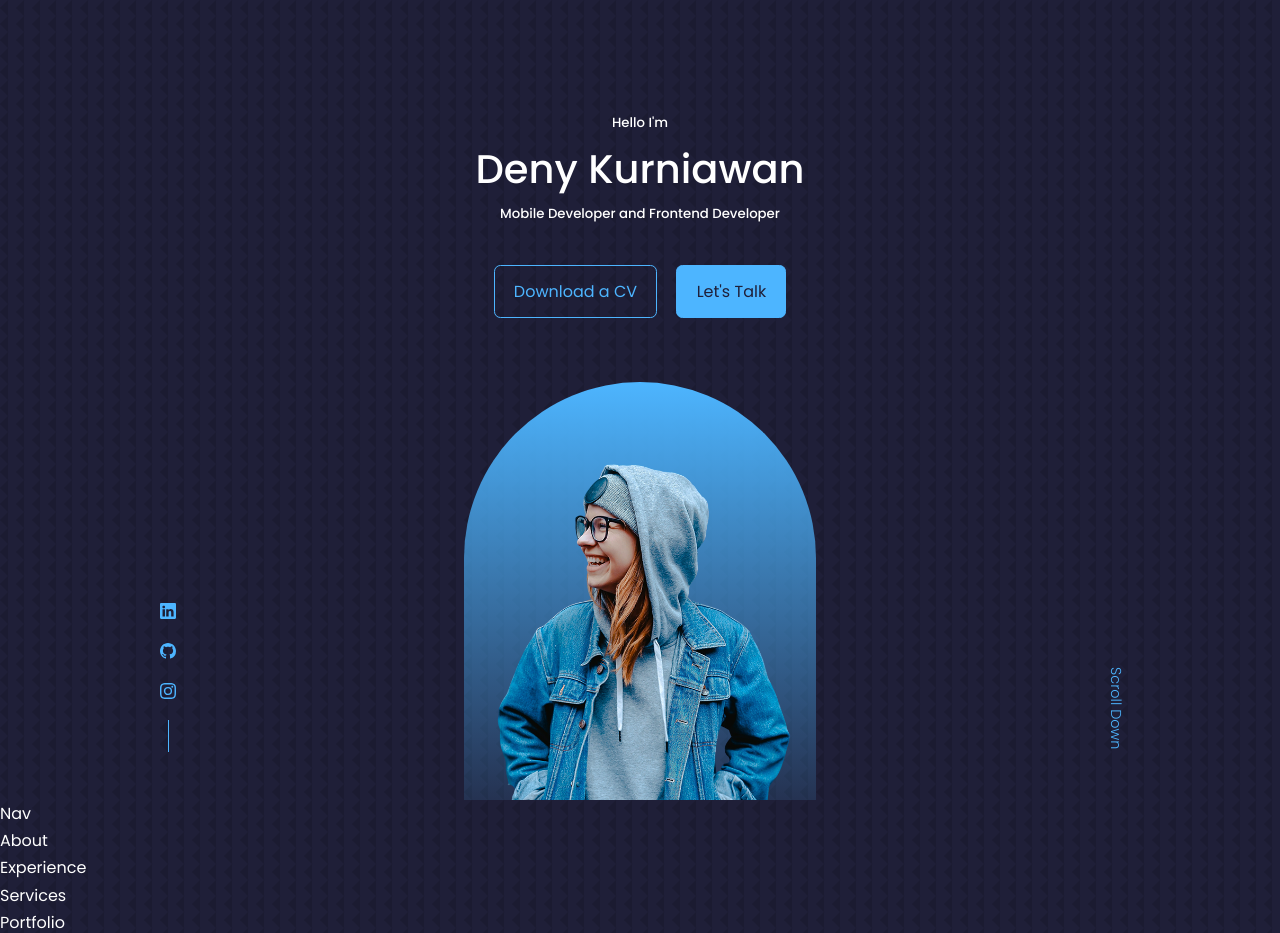
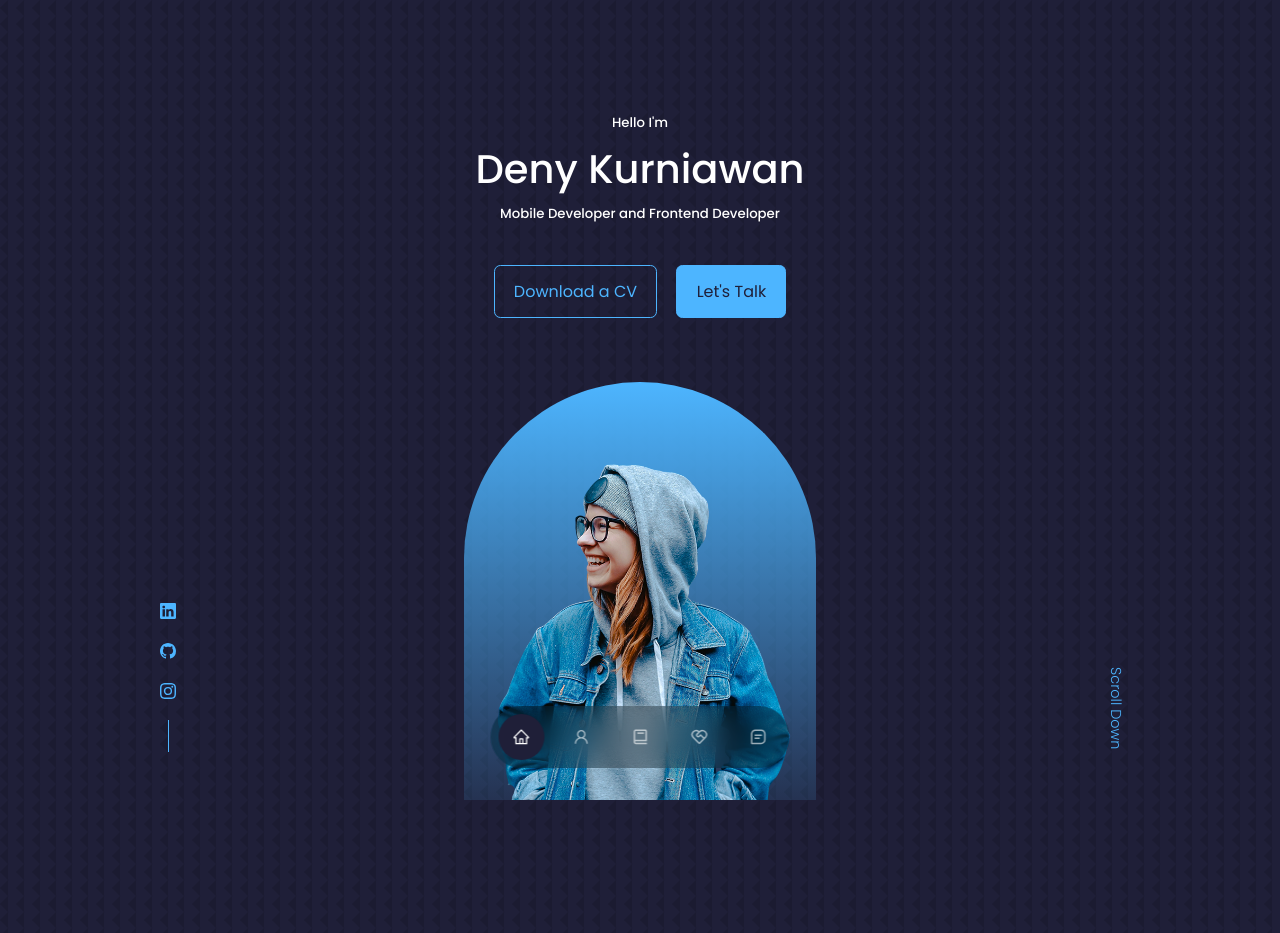
Before and after one commit to dekakrens/portfolio, a React (Create React App) app: page / in a window 1280 px wide. Shown: the top 933 px of the page. Built offline with nearby package versions, Linux system fonts and the light colour scheme.

Commit message:
Nav is done

```diff
--- a/src/components/about/About.jsx
+++ b/src/components/about/About.jsx
@@ -2,7 +2,7 @@
 import "./about.css";
 
 const About = () => {
-  return <div>About</div>;
+  return <section id="about">About</section>;
 };
 
 export default About;
--- a/src/components/contact/Contact.jsx
+++ b/src/components/contact/Contact.jsx
@@ -2,7 +2,7 @@
 import "./contact.css";
 
 const Contact = () => {
-  return <div>Contact</div>;
+  return <section id="contact">Contact</section>;
 };
 
 export default Contact;
--- a/src/components/experience/Experience.jsx
+++ b/src/components/experience/Experience.jsx
@@ -2,7 +2,7 @@
 import "./experience.css";
 
 const Experience = () => {
-  return <div>Experience</div>;
+  return <section id="experience">Experience</section>;
 };
 
 export default Experience;
--- a/src/components/nav/Nav.jsx
+++ b/src/components/nav/Nav.jsx
@@ -1,8 +1,50 @@
-import React from "react";
+import React, { useState } from "react";
 import "./nav.css";
+import { AiOutlineHome, AiOutlineUser } from "react-icons/ai";
+import { BiBook, BiMessageSquareDetail } from "react-icons/bi";
+import { RiServiceLine } from "react-icons/ri";
 
 const Nav = () => {
-  return <div>Nav</div>;
+  const [activeNav, setActiveNav] = useState("#");
+  return (
+    <nav>
+      <a
+        href="#"
+        className={activeNav === "#" ? "active" : ""}
+        onClick={() => setActiveNav("#")}
+      >
+        <AiOutlineHome />
+      </a>
+      <a
+        href="#about"
+        className={activeNav === "#about" ? "active" : ""}
+        onClick={() => setActiveNav("#about")}
+      >
+        <AiOutlineUser />
+      </a>
+      <a
+        href="#experience"
+        className={activeNav === "#experience" ? "active" : ""}
+        onClick={() => setActiveNav("#experience")}
+      >
+        <BiBook />
+      </a>
+      <a
+        href="#services"
+        className={activeNav === "#services" ? "active" : ""}
+        onClick={() => setActiveNav("#services")}
+      >
+        <RiServiceLine />
+      </a>
+      <a
+        href="#contact"
+        className={activeNav === "#contact" ? "active" : ""}
+        onClick={() => setActiveNav("#contact")}
+      >
+        <BiMessageSquareDetail />
+      </a>
+    </nav>
+  );
 };
 
 export default Nav;
--- a/src/components/nav/nav.css
+++ b/src/components/nav/nav.css
@@ -0,0 +1,33 @@
+nav {
+  background: rgba(0, 0, 0, 0.3);
+  width: max-content;
+  display: block;
+  padding: 0.5rem 0.5rem;
+  z-index: 2;
+  position: fixed;
+  left: 50%;
+  transform: translateX(-50%);
+  bottom: 2rem;
+  display: flex;
+  gap: 0.8rem;
+  border-radius: 3rem;
+  backdrop-filter: blur(15px);
+}
+
+nav a {
+  background: transparent;
+  padding: 0.9rem;
+  border-radius: 50%;
+  display: flex;
+  color: var(--color-light);
+  font-size: 1.1rem;
+}
+
+nav a:hover {
+  background: rgba(0, 0, 0, 0.3);
+}
+
+nav a.active {
+  background: var(--color-bg);
+  color: var(--color-white);
+}
--- a/src/components/portfolio/Portfolio.jsx
+++ b/src/components/portfolio/Portfolio.jsx
@@ -2,7 +2,7 @@
 import "./portfolio.css";
 
 const Portfolio = () => {
-  return <div>Portfolio</div>;
+  return <section id="portfolio">Portfolio</section>;
 };
 
 export default Portfolio;
--- a/src/components/services/Services.jsx
+++ b/src/components/services/Services.jsx
@@ -2,7 +2,7 @@
 import "./services.css";
 
 const Services = () => {
-  return <div>Services</div>;
+  return <section id="services">Services</section>;
 };
 
 export default Services;
--- a/src/components/testimonials/Testimonials.jsx
+++ b/src/components/testimonials/Testimonials.jsx
@@ -2,7 +2,7 @@
 import "./testimonials.css";
 
 const Testimonials = () => {
-  return <div>Testimonials</div>;
+  return <section id="testimonials">Testimonials</section>;
 };
 
 export default Testimonials;
--- a/src/index.css
+++ b/src/index.css
@@ -61,6 +61,7 @@
 
 section {
   margin-top: 8rem;
+  height: 100vh;
 }
 
 section > h2,
```
